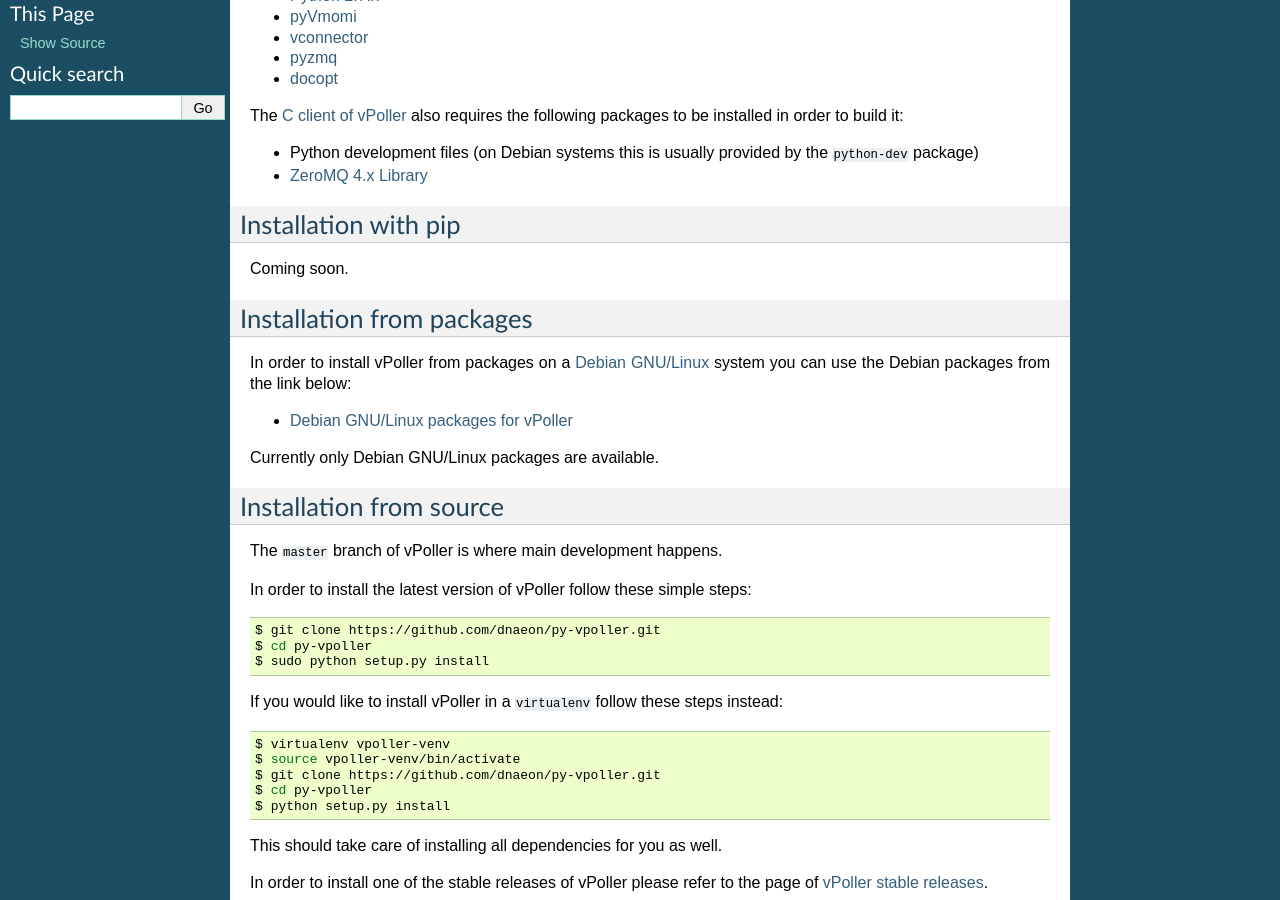
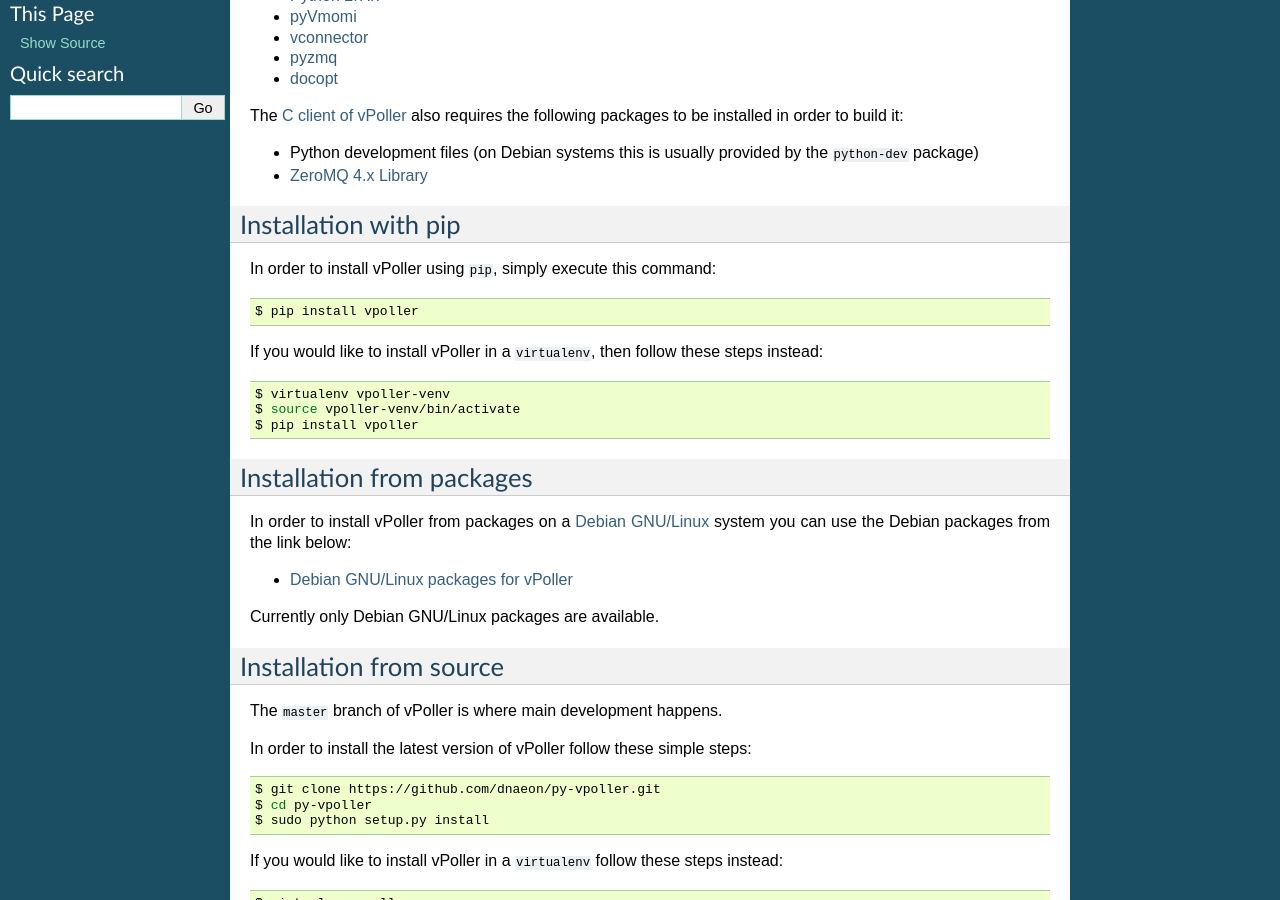
Before and after one commit to dnaeon/py-vpoller, a Sphinx documentation site: the page built from docs/installation.rst, in a window 1280 px wide and 900 px high, scrolled down 333 px. Built offline with Sphinx 7.4.7, drawn with Linux system fonts in a browser that asks for light colours.

Commit message:
Document how to install vPoller using `pip`

```diff
--- a/docs/installation.rst
+++ b/docs/installation.rst
@@ -44,7 +44,20 @@
 Installation with pip
 =====================
 
-Coming soon.
+In order to install vPoller using ``pip``, simply execute this command:
+
+.. code-block:: bash
+
+   $ pip install vpoller
+
+If you would like to install vPoller in a ``virtualenv``, then
+follow these steps instead:
+
+.. code-block:: bash
+
+   $ virtualenv vpoller-venv
+   $ source vpoller-venv/bin/activate
+   $ pip install vpoller
 
 Installation from packages
 ==========================
```
